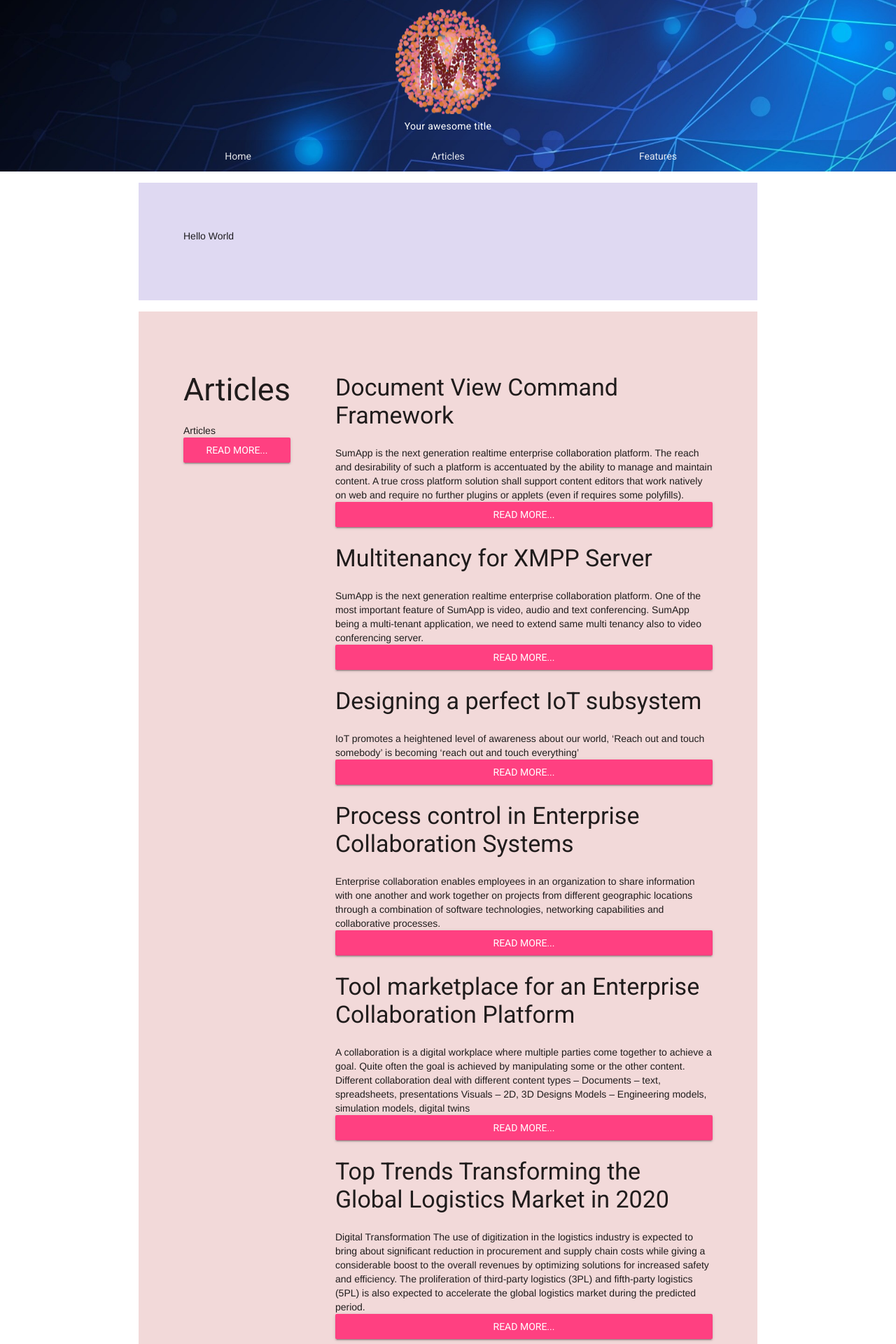
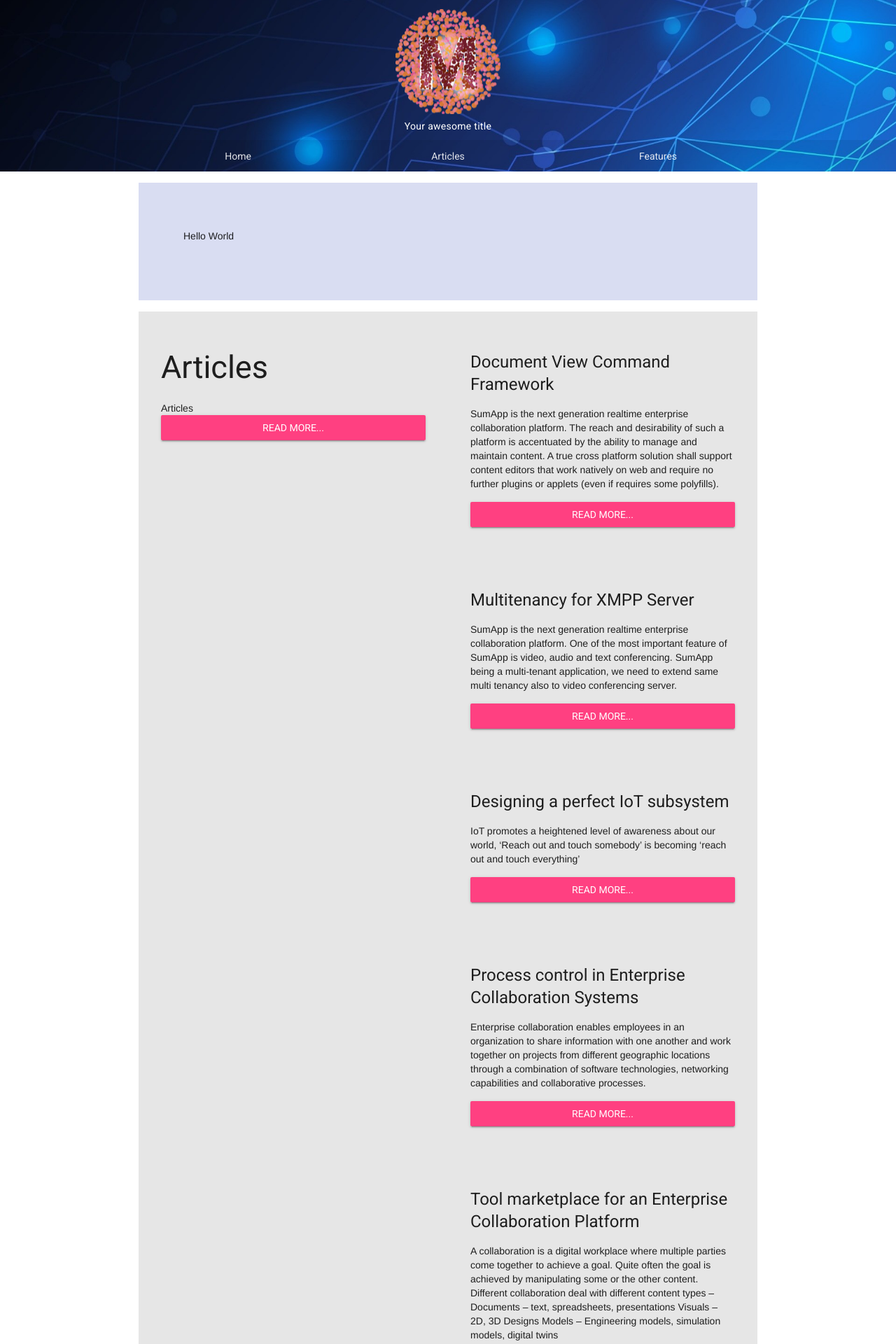
Before and after one commit to SumAppOrg/SumAppOrg.github.io, a Jekyll site: the page built from index.md, in a window 1280 px wide. Shown: the top 1920 px of the page at 70% size. Built offline with Jekyll 4.4.1, drawn with Linux system fonts in a browser that asks for light colours.

Commit message:
scroll affect

```diff
--- a/_includes/preview.html
+++ b/_includes/preview.html
@@ -1,21 +1,22 @@
-<div class="mdl-cell mdl-cell--12-col preview-collection"
-    style="--offset: {{include.offset}}; --length: {{include.length}};">
+<div class="mdl-cell mdl-cell--12-col preview-collection">
+    <div class="left">
         <div class="collection">
             <h2>{{include.collection.title}}</h2>
             <span>{{include.collection.title}}</span>
             <button class="mdl-button mdl-js-button mdl-button--raised mdl-js-ripple-effect mdl-button--accent"
-            href="{{include.collection.label | relative_url}}">
+                onclick="location.href='{{include.collection.label | relative_url}}';">
                 Read more...
             </button>
         </div>
-    <div class="documents">
+    </div>
+    <div class="right">
         {% assign documents = include.collection.docs | where: "list", true %}
         {% for document in documents %}
         <div class="document">
-            <h3>{{document.title}}</h3>
+            <h4>{{document.title}}</h4>
             <span>{{document.excerpt | strip_html}}</span>
             <button class="mdl-button mdl-js-button mdl-button--raised mdl-js-ripple-effect mdl-button--accent"
-                href="{{document.url}}">
+                onclick="location.href='{{document.url}}';">
                 Read more...
             </button>
         </div>
--- a/_layouts/home.html
+++ b/_layouts/home.html
@@ -7,5 +7,5 @@
 </div>
 {% assign home_collections = site.collections | where: "home", true %}
 {% for collection in home_collections %}
-{%- include preview.html collection=collection offset=forloop.index0 length=forloop.length -%}
+{%- include preview.html collection=collection -%}
 {% endfor %}
--- /dev/null
+++ b/_sass/color.scss
@@ -0,0 +1,7 @@
+$color-primary: rgb(63,81,181);
+$color-primary-contrast: rgb(255,255,255);
+$color-accent: rgb(255,64,129);
+$color-accent-contrast: rgb(255,255,255);
+
+$color-hue-primary: hue($color-primary);
+$color-saturation-primary: saturation($color-primary);
--- a/_sass/preview.scss
+++ b/_sass/preview.scss
@@ -1,28 +1,45 @@
 @import "breakpoints";
+@import "color";
 
 .preview-collection {
-    display: flex;
-    flex-direction: row;
-    padding: 64px;
-    background-color: hsl(
-        calc(var(--offset) * 255 / var(--length)),
-        50%,
-        90%
-    );
+    display: grid;
+    grid-template-columns: 1fr 1fr;
+    &:nth-child(odd) {
+        background-color: hsl($color-hue-primary, $color-saturation-primary, 90%);
+    }
+    &:nth-child(even) {
+        background-color: hsl($color-hue-primary, 0%, 90%);
+    }
     @include Handset {
-        flex-direction: column;
+        grid-template-columns: 1fr;
     }
     .collection {
+        position: sticky;
+        top: 0;
+        background: inherit;
         display: flex;
         flex-direction: column;
-        margin-right: 64px;
+        padding: 32px;
     }
-    .documents {
+    .left {
+        display: flex;
+        flex-direction: column;
+        background: inherit;
+    }
+    .right {
         display: grid;
         grid-template-columns: 1fr;
+        background: inherit;
     }
     .document {
+        position: sticky;
+        top: 0;
+        background: inherit;
         display: flex;
         flex-direction: column;
+        padding: 32px;
+        button {
+            margin-top: 16px;
+        }
     }
 }
--- a/assets/css/home.scss
+++ b/assets/css/home.scss
@@ -8,5 +8,5 @@
     display: flex;
     flex-direction: column;
     padding: 64px;
-    background-color: hsl(255, 50%, 90%);
+    background-color: hsl($color-hue-primary, $color-saturation-primary, 90%);
 }
```
Lines whose indentation alone changed are shown as unchanged.
